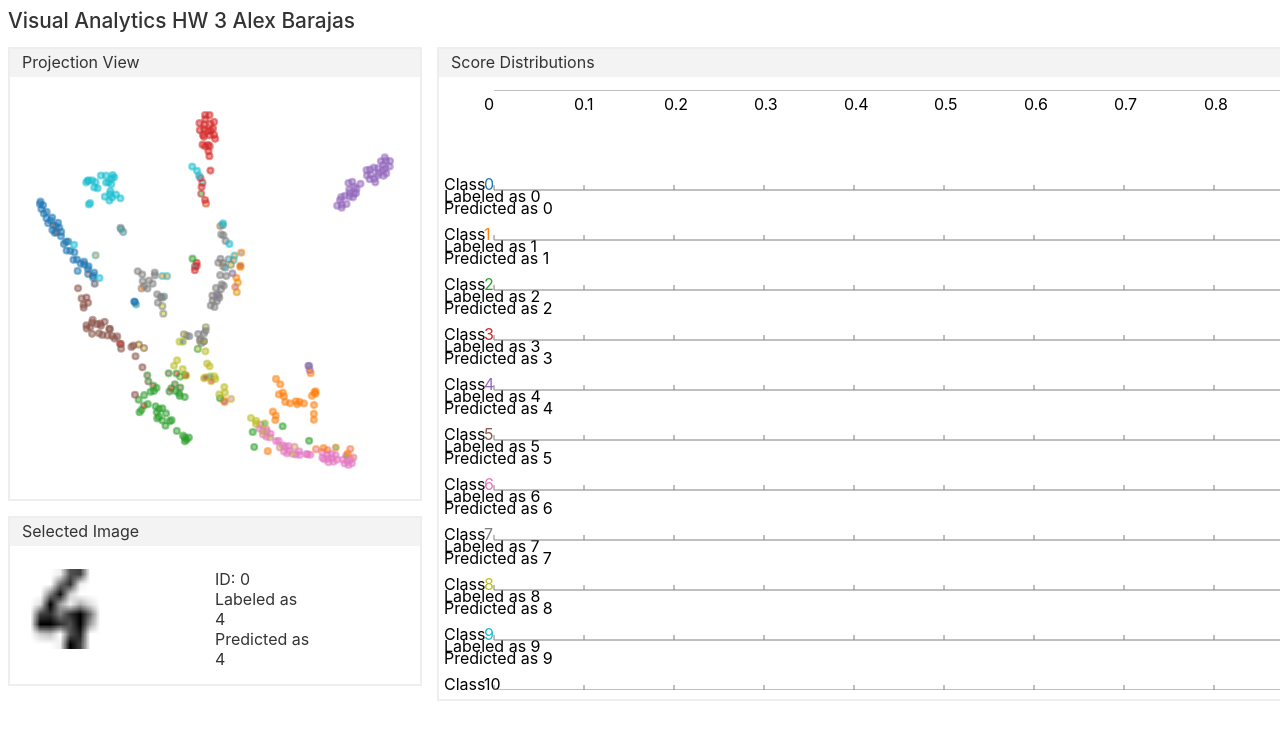
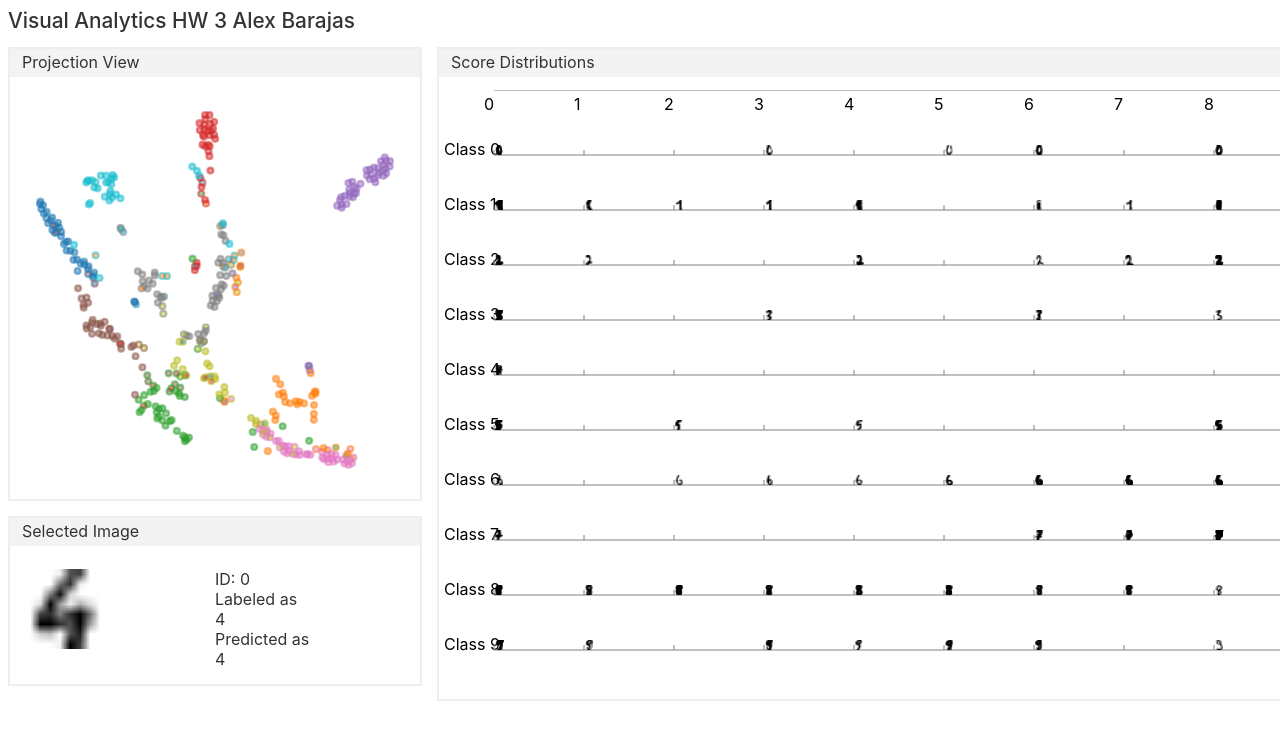
Before and after one commit to barajale/hw3, a Svelte app: page / in a window 1280 px wide. Shown: the top 740 px of the page. Built offline with nearby package versions, Linux system fonts and the light colour scheme.

Commit message:
progress on the right pannel

```diff
--- a/src/App.svelte
+++ b/src/App.svelte
@@ -33,14 +33,22 @@
 
 
 
-		// Transform data
 		for (let k = 0; k < numClasses; ++k) {
 			let binsForClass = [];
 			for (let b = 0; b < numBins; ++b) {
-				binsForClass.push({"class": k, "binNo": b, "instances": []});
+				binsForClass.push({
+					"class": k,
+					"binNo": b,
+					"instances": instances.filter(instance =>
+						k == instance.true_label &&
+						b == Math.min(Math.floor(instance.predicted_scores[instance.true_label] * numBins), numBins - 1)
+					)});
 			}
 			binsByClasses.push({"class": k, "bins": binsForClass});
 		}
+
+		console.log(binsByClasses)
+
 
 
 		instances.forEach(instance => {
@@ -72,7 +80,7 @@
 		xScale_new = scaleLinear()
 		.domain([
 			0,
-			1
+			10
 		])
 		.range([0, 900]);
 
@@ -80,15 +88,17 @@
 		yScale_new = scaleLinear()
 		.domain([
 			0,
-			1
+			10
 		])
-		.range([0, 500]);
+		.range([50, 400]);
 
 
 	selected_point = data[0]
 
-	xScaleTicks = [0.0, 0.1, 0.2, 0.3, 0.4, 0.5, 0.6, 0.7, 0.8, 0.9, 1.0]
-	console.log(xScaleTicks)
+	xScaleTicks = xScale_new.ticks(10);
+	yScaleTicks = yScale_new.ticks(10);
+
+	//console.log(xScaleTicks)
 
 });
 
@@ -108,11 +118,6 @@
 			record.selected = false;
 		});
 	}
-
-
-
-
-
 </script>
 
 <main>
@@ -152,8 +157,6 @@
 							/>
 						{/each}
 					</g>
-
-
 				</svg>
 			</div>
 			<div id="selected-image-view" class="view-panel">
@@ -164,20 +167,15 @@
 							{#if selected_point !== null}
 								<img src={"/static/images/" + selected_point.filename} alt="" width="80" height="80"/>
 							{/if}
-
 						</div>
-
 						<div id="rightThing" style="float: left; width:25%;">
 								{#if selected_point !== null}
 									ID: {selected_point.id} <br>
 									Labeled as {selected_point.true_label} <br>
 									Predicted as {selected_point.predicted_label}<br>
 								{/if}
-
 						</div>
 					</div>
-
-
 				</div>
 			</div>
 		</div>
@@ -196,28 +194,29 @@
 							</g>
 						{/each}
 
-						{#each xScaleTicks as tick, i}
-							<g>
-								<text x = {0}, y = {yScale_new(tick) + 100}>Class </text>
-								<text x = {40}, y = {yScale_new(tick) + 100}, style="fill: {getColor(i)};"> {i} </text>
-								<text x = {0}, y = {yScale_new(tick) + 112}>Labeled as {i}</text>
-								<text x = {0}, y = {yScale_new(tick) + 124}>Predicted as {i}</text>
-								<line class="axis" y1 = {yScale_new(tick) + 100} y2 = {yScale_new(tick) +100} x1= {50} x2={950} />
-								{#each xScaleTicks as tick_1}
-									<g transform="translate({50 + xScale_new(tick_1)}, {yScale_new(tick) +100})">
-										<line class="axis" y2="-5" />
-									</g>
-								{/each}
+						{#if instances !== undefined}
+							{#each binsByClasses as binsForClass}
+								<g transform="translate(0, {binsForClass.class * 20 + 15})">
 
-								<!-- {#each binbyClass as bin, i}
+									<text x = {0}, y = {yScale_new(binsForClass.class)}> Class {binsForClass.class} </text>
+									<line class="axis" y1 = {yScale_new(binsForClass.class)} y2 = {yScale_new(binsForClass.class)} x1= {50} x2={950} />
+									{#each xScaleTicks as tick_1}
+										<g transform="translate({50 + xScale_new(tick_1)}, {yScale_new(binsForClass.class)})">
+											<line class="axis" y2="-5" />
+										</g>
+									{/each}
 
-									here I need to go over each class and place the predicted value
-									in the corresponding tick
+									{#each binsForClass.bins as bin, i}
+										<g transform="translate({xScale_new(bin.binNo) + 50}, {yScale_new(binsForClass.class) -10})">
+												{#each bin.instances as point}
+													<image href={"/static/images/"+ point.filename} alt="{point.filename}" width="10" height="10"/>
+												{/each}
+										</g>
+									{/each}
+								</g>
+							{/each}
+						{/if}
 
-								{/each} -->
-
-							</g>
-						{/each}
 					</g>
 				</svg>
 			</div>
```
Also changed, not shown: public/build/bundle.js, 1 other file (tests, documents, lock files or other folders).
